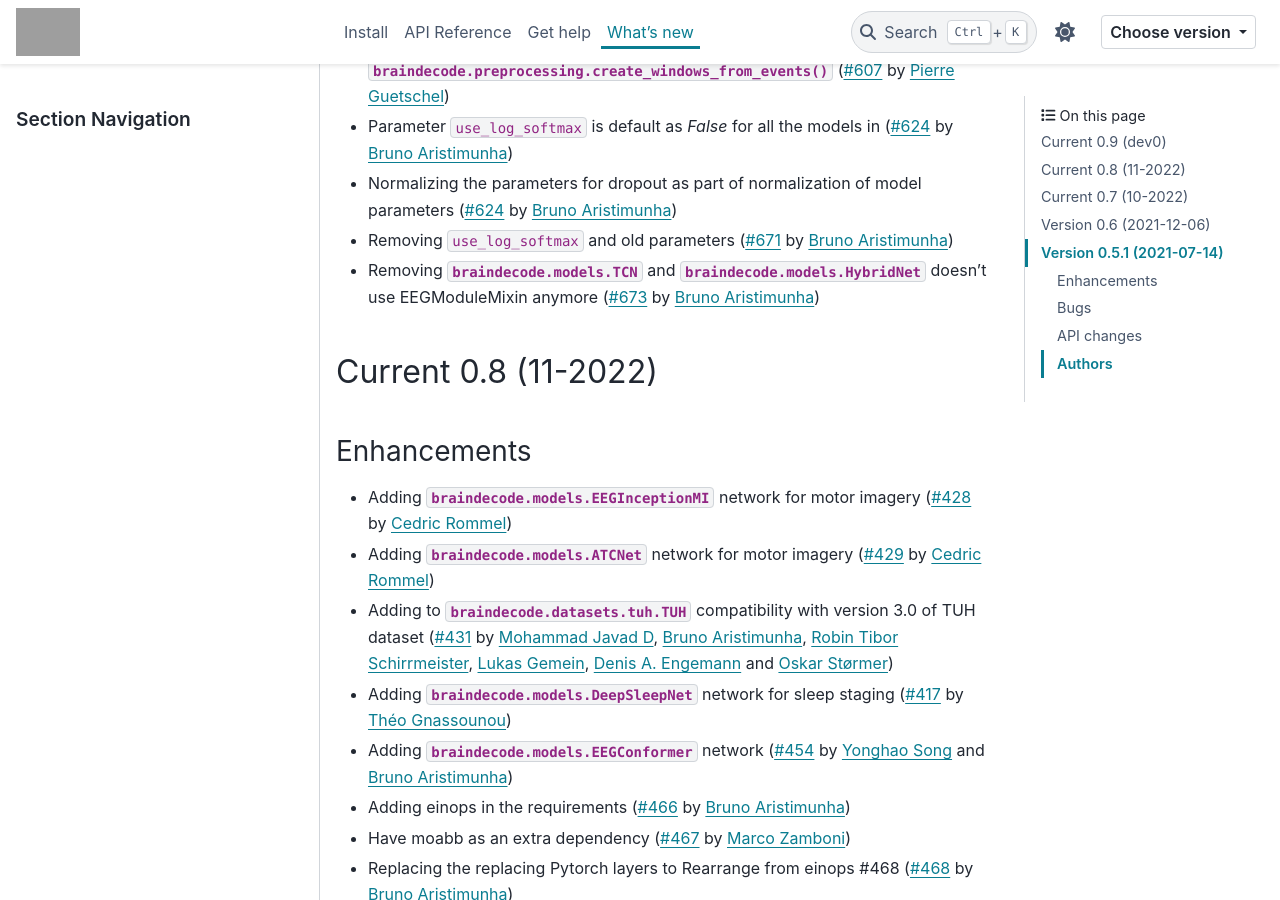
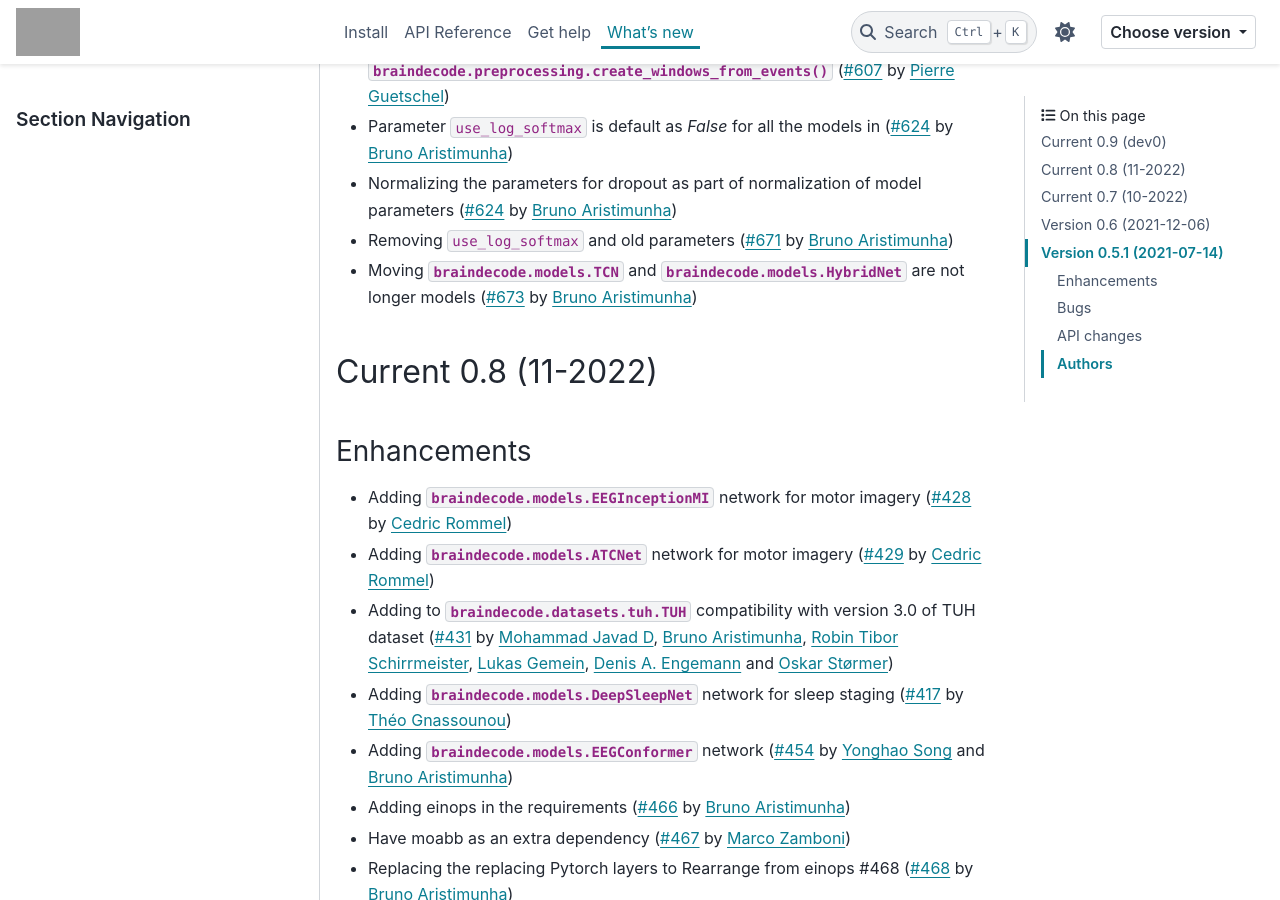
Before and after one commit to braindecode/braindecode, a Sphinx documentation site: the page built from docs/whats_new.rst, in a window 1280 px wide and 900 px high, scrolled down 2408 px. Built offline with Sphinx 7.4.7 and the PyData theme 0.15.4, drawn with Linux system fonts in a browser that asks for light colours; pages that are not in the unit, such as notebooks, are missing from menus; comment, search, counter and statistics services are not loaded; grey boxes are pictures that could not be loaded.

Commit message:
[FIX] adjusting the commit msg

```diff
--- a/docs/whats_new.rst
+++ b/docs/whats_new.rst
@@ -77,7 +77,7 @@ API changes
 - Parameter ``use_log_softmax`` is default as `False` for all the models in (:gh:`624` by `Bruno Aristimunha`_)
 - Normalizing the parameters for dropout as part of normalization of model parameters  (:gh:`624` by `Bruno Aristimunha`_)
 - Removing ``use_log_softmax`` and old parameters (:gh:`671` by `Bruno Aristimunha`_)
-- Removing :class:`braindecode.models.TCN` and :class:`braindecode.models.HybridNet` doesn't use EEGModuleMixin anymore (:gh:`673` by `Bruno Aristimunha`_)
+- Moving :class:`braindecode.models.TCN` and :class:`braindecode.models.HybridNet`  are not longer models (:gh:`673` by `Bruno Aristimunha`_)
 
 .. _changes_0_8_0:
 
```
